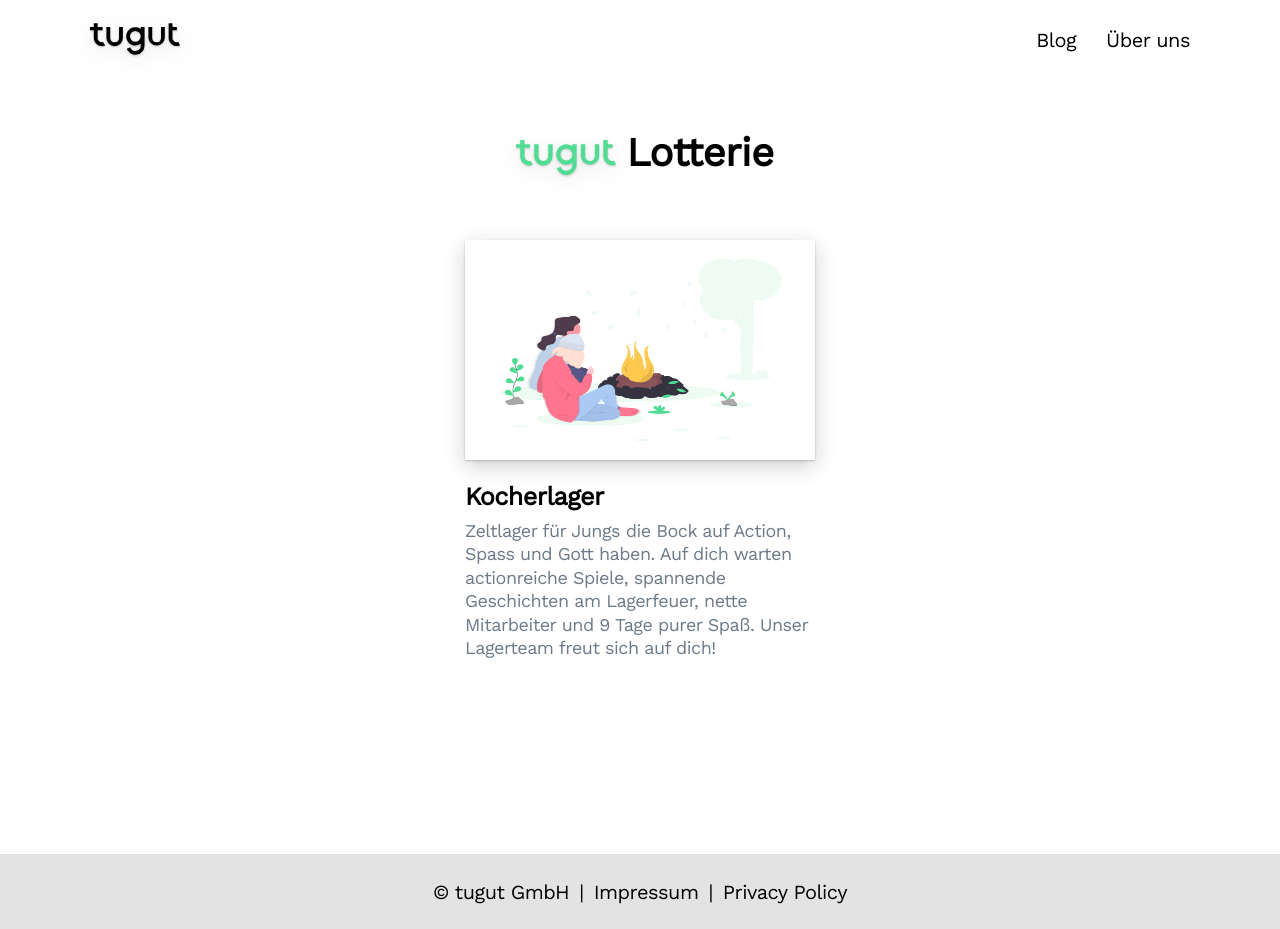
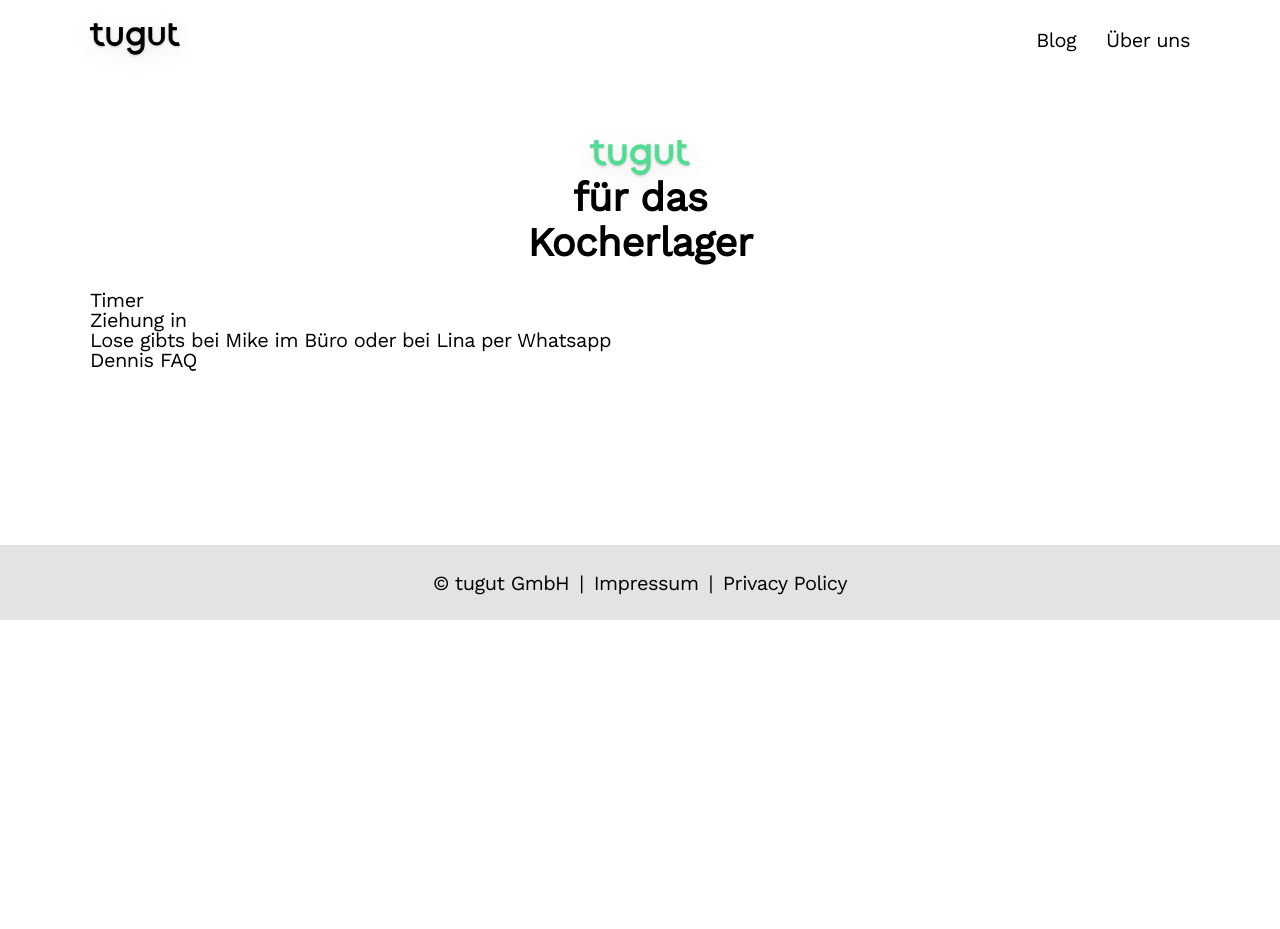
Before and after one commit to tugut-de/site, a Jekyll site: the page built from _pages/lotterie.html, in a window 1280 px wide. Built offline with Jekyll 4.4.1, drawn with Linux system fonts in a browser that asks for light colours; nearby versions of some CDN libraries; after the commit the page ends 900 px from its top, so only the background shows below that.

Commit message:
base structure

```diff
--- a/_pages/lotterie.html
+++ b/_pages/lotterie.html
@@ -36,20 +36,23 @@
       {% include header.html %}
       <div class="container">
         <div id="what">
-          <div id="what-is">
-            <img class="text-logo" src="{{ site.url }}{{ site.baseurl }}/assets/logo_green.svg"/> Lotterie
+          <div id="lotterie">
+            <img class="text-logo" src="{{ site.url }}{{ site.baseurl }}/assets/logo_green.svg"/>
+            <div>für das</div>
+            <div>Kocherlager</div>
           </div>
         </div>
-        <div class="clubs">
-          <div class="club">
-            <a href="https://www.kocherlager.de/" target="_blank">
-              <img class="club-image" src="{{ site.url }}{{ site.baseurl }}/assets/clubs/campfire.png"/>
-            </a>
-            <div class="club-name">Kocherlager</div>
-            <div class="club-description">
-              Zeltlager für Jungs die Bock auf Action, Spass und Gott haben. Auf dich warten actionreiche Spiele, spannende Geschichten am Lagerfeuer, nette Mitarbeiter und 9 Tage purer Spaß. Unser Lagerteam freut sich auf dich!
-            </div>
-          </div>
+        <div>
+          Timer
+        </div>
+        <div>
+          Ziehung in
+        </div>
+        <div>
+          Lose gibts bei Mike im Büro oder bei Lina per Whatsapp
+        </div>
+        <div>
+          Dennis FAQ
         </div>
       </div>
     </div>
--- a/_sass/layout.scss
+++ b/_sass/layout.scss
@@ -122,6 +122,17 @@
 	display: flex;
 	align-items: center;
 	font-size: 4rem;
+	font-weight: bold;
+}
+
+#lotterie {
+	margin-bottom: 25px;
+	display: flex;
+	flex-direction: column;
+	justify-content: center;
+	align-items: center;
+	font-size: 4rem;
+	line-height: 4.5rem;
 	font-weight: bold;
 }
 
```
